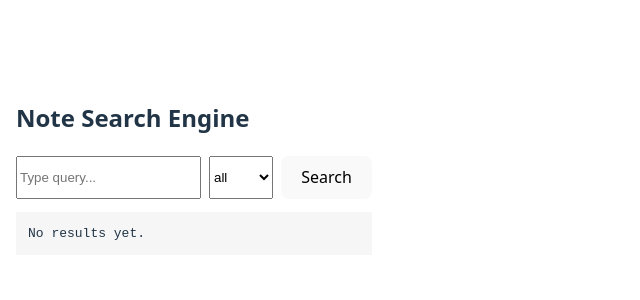
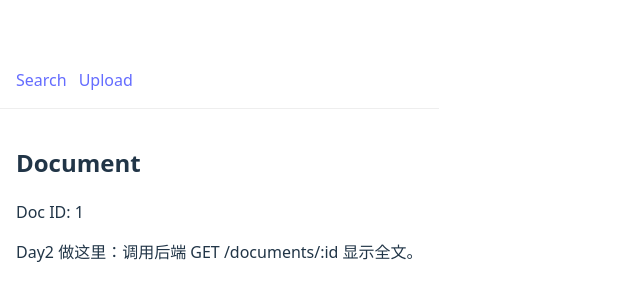
Before and after one commit to Lou-Meixuan/Note_Search_Engine, a React app in the folder frontend/: page /doc/1 in a window 1280 px wide. Shown: the part 226-526 px from the top of the page, without its empty margins (0-640 px from the left). Built offline with nearby package versions, Linux system fonts and the light colour scheme; the HTML template or start-up script is replaced by a standard one.

Commit message:
add pages

```diff
--- a/frontend/src/App.jsx
+++ b/frontend/src/App.jsx
@@ -1,46 +1,21 @@
-import { useState } from "react";
+import { BrowserRouter, Routes, Route, Navigate } from "react-router-dom";
+import SearchPage from "./pages/SearchPage.jsx";
+import UploadPage from "./pages/UploadPage.jsx";
+import DocumentPage from "./pages/DocumentPage.jsx";
+import NavBar from "./components/NavBar.jsx";
 
 export default function App() {
-    const [q, setQ] = useState("");
-    const [scope, setScope] = useState("all");
-    const [data, setData] = useState(null);
-    const [error, setError] = useState("");
-
-    async function doSearch() {
-        setError("");
-        try {
-            const res = await fetch(
-                `http://localhost:3001/search?q=${encodeURIComponent(q)}&scope=${scope}`
-            );
-            setData(await res.json());
-        } catch (e) {
-            setError(String(e));
-        }
-    }
-
     return (
-        <div style={{ padding: 16 }}>
-            <h2>Note Search Engine</h2>
-
-            <div style={{ display: "flex", gap: 8, marginBottom: 12 }}>
-                <input
-                    value={q}
-                    onChange={(e) => setQ(e.target.value)}
-                    placeholder="Type query..."
-                />
-                <select value={scope} onChange={(e) => setScope(e.target.value)}>
-                    <option value="local">local</option>
-                    <option value="remote">remote</option>
-                    <option value="all">all</option>
-                </select>
-                <button onClick={doSearch}>Search</button>
+        <BrowserRouter>
+            <NavBar />
+            <div style={{ padding: 16 }}>
+                <Routes>
+                    <Route path="/" element={<SearchPage />} />
+                    <Route path="/upload" element={<UploadPage />} />
+                    <Route path="/doc/:id" element={<DocumentPage />} />
+                    <Route path="*" element={<Navigate to="/" replace />} />
+                </Routes>
             </div>
-
-            {error ? <div style={{ color: "red" }}>{error}</div> : null}
-
-            <pre style={{ background: "#f6f6f6", padding: 12 }}>
-        {data ? JSON.stringify(data, null, 2) : "No results yet."}
-      </pre>
-        </div>
+        </BrowserRouter>
     );
 }
--- a/frontend/src/components/NavBar.jsx
+++ b/frontend/src/components/NavBar.jsx
@@ -0,0 +1,17 @@
+import { Link, useLocation } from "react-router-dom";
+
+export default function NavBar() {
+    const { pathname } = useLocation();
+
+    const linkStyle = (to) => ({
+        marginRight: 12,
+        fontWeight: pathname === to ? "700" : "400",
+    });
+
+    return (
+        <div style={{ padding: 16, borderBottom: "1px solid #eee" }}>
+            <Link to="/" style={linkStyle("/")}>Search</Link>
+            <Link to="/upload" style={linkStyle("/upload")}>Upload</Link>
+        </div>
+    );
+}
--- a/frontend/src/pages/DocumentPage.jsx
+++ b/frontend/src/pages/DocumentPage.jsx
@@ -0,0 +1,12 @@
+import { useParams } from "react-router-dom";
+
+export default function DocumentPage() {
+    const { id } = useParams();
+    return (
+        <div>
+            <h2>Document</h2>
+            <p>Doc ID: {id}</p>
+            <p>Day2 做这里：调用后端 GET /documents/:id 显示全文。</p>
+        </div>
+    );
+}
--- a/frontend/src/pages/SearchPage.jsx
+++ b/frontend/src/pages/SearchPage.jsx
@@ -0,0 +1,48 @@
+import { useState } from "react";
+import { Link } from "react-router-dom";
+
+
+export default function SearchPage() {
+    const [q, setQ] = useState("");
+    const [scope, setScope] = useState("all");
+    const [data, setData] = useState(null);
+    const [error, setError] = useState("");
+
+    async function doSearch() {
+        setError("");
+        try {
+            const res = await fetch(
+                `http://localhost:3001/search?q=${encodeURIComponent(q)}&scope=${scope}`
+            );
+            setData(await res.json());
+        } catch (e) {
+            setError(String(e));
+        }
+    }
+
+    return (
+        <div style={{ padding: 16 }}>
+            <h2>Note Search Engine</h2>
+
+            <div style={{ display: "flex", gap: 8, marginBottom: 12 }}>
+                <input
+                    value={q}
+                    onChange={(e) => setQ(e.target.value)}
+                    placeholder="Type query..."
+                />
+                <select value={scope} onChange={(e) => setScope(e.target.value)}>
+                    <option value="local">local</option>
+                    <option value="remote">remote</option>
+                    <option value="all">all</option>
+                </select>
+                <button onClick={doSearch}>Search</button>
+            </div>
+
+            {error ? <div style={{ color: "red" }}>{error}</div> : null}
+
+            <pre style={{ background: "#f6f6f6", padding: 12 }}>
+        {data ? JSON.stringify(data, null, 2) : "No results yet."}
+      </pre>
+        </div>
+    );
+}
--- a/frontend/src/pages/UploadPage.jsx
+++ b/frontend/src/pages/UploadPage.jsx
@@ -0,0 +1,8 @@
+export default function UploadPage() {
+    return (
+        <div>
+            <h2>Upload</h2>
+            <p>Day2 做这里:本地文件选择(file picker)+ 输入 URL 导入。</p>
+        </div>
+    );
+}
```
